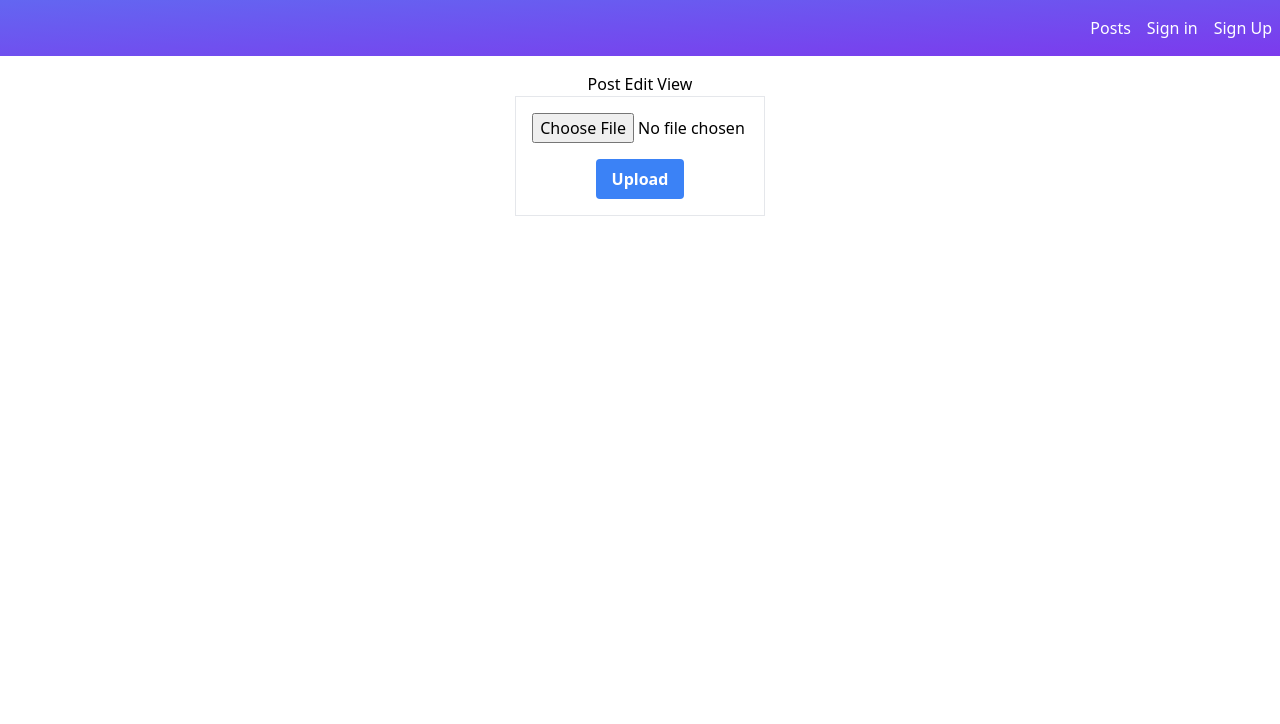
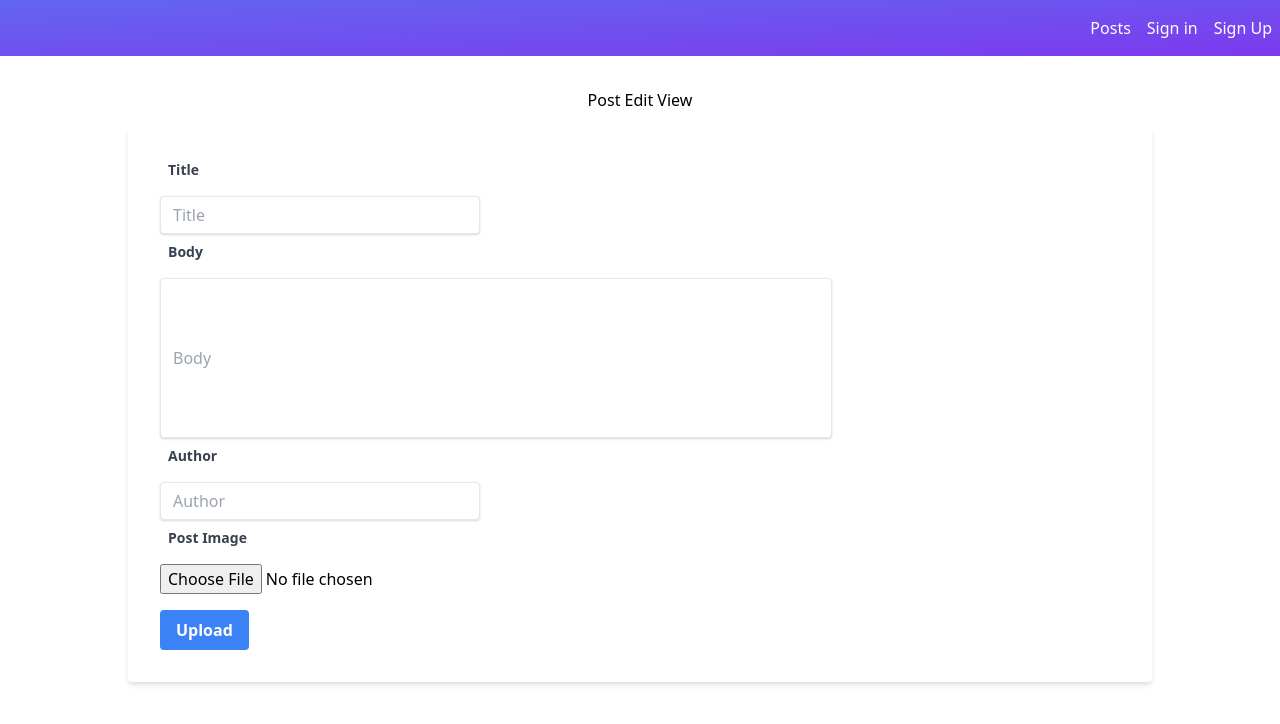
Before and after one commit to sethgabrielbrady/vue-sandragon-fe, a Vue app: page /posts/edit/1 in a window 1280 px wide. Shown: the top 724 px of the page. Built offline with nearby package versions, Linux system fonts and the light colour scheme.

Commit message:
Updates posts edit

```diff
--- a/src/components/Materials/editor.vue
+++ b/src/components/Materials/editor.vue
@@ -1,6 +1,6 @@
 <template>
   <div class="items-center text-center p-4">
-    <h1>Posts edit Page</h1>
+    <h1>Materials edit Page</h1>
     <h2>This will be an admin only view</h2>
   </div>
 </template>
--- a/src/components/Posts/edit.vue
+++ b/src/components/Posts/edit.vue
@@ -1,9 +1,20 @@
 <template>
-  <div class="p-4 text-center">
-    <h1>Post Edit View</h1>
-    <div class="mx-auto border w-1/5 text-center p-4">
-      <form>
+  <div class="p-4 ">
+    <h1 class="text-center p-4">Post Edit View</h1>
+    <div class="w-full max-w-5xl mx-auto">
+      <form class="bg-white shadow-md rounded px-8 pt-6 pb-8 mb-4">
+        <label class="block text-gray-700 text-sm font-bold mb-2 p-2" for="title">Title</label>
+        <input class="max-w-xs shadow appearance-none border rounded w-full py-2 px-3 text-gray-700 leading-tight focus:outline-none focus:shadow-outline" id="post-title" type="text" placeholder="Title">
+
+        <label class="block text-gray-700 text-sm font-bold mb-2 p-2" for="body">Body</label>
+        <input class="max-w-2xl resize resize-y shadow appearance-none border rounded w-full py-2 px-3 text-gray-700 leading-tight focus:outline-none focus:shadow-outline h-40" id="post-body" type="textarea" placeholder="Body">
+
+        <label class="block text-gray-700 text-sm font-bold mb-2 p-2" for="username">Author</label>
+        <input class="max-w-xs shadow appearance-none border rounded w-full py-2 px-3 text-gray-700 leading-tight focus:outline-none focus:shadow-outline" id="post-author" type="text" placeholder="Author">
+
+        <label class="block text-gray-700 text-sm font-bold mb-2 p-2" for="image">Post Image</label>
         <input class="mb-4" type="file" name="image" ref="inputFile" @change=uploadFile()>
+        <br>
         <button class="bg-blue-500 hover:bg-blue-700 text-white font-bold py-2 px-4 rounded" @click=createItem>Upload</button>
       </form>
     </div>
@@ -11,41 +22,43 @@
 </template>
 
 <script>
-//Here I need to store post data into state, maybe?
 export default {
   name: 'Edit',
   data () {
     return {
-      inputPicture: null
+      inputPicture: null,
+      poatId: 1,
+      title: "Title Test 13",
+      body: "Description test",
+      author: "Test Author"
+
     }
   },
   methods: {
-    // Saving the file in our data to send it !
     uploadFile: function() {
       this.inputPicture = this.$refs.inputFile.files[0];
     },
-
-    // Collecting everything inside our FormData object
-    createItem: function() {
-      console.log(this.inputPicture)
+    createItem: function(event) {
       const params = {
         'image': this.inputPicture
       }
 
       let formData = new FormData()
-      // formData.append('image', this.inputPicture)
       Object.entries(params).forEach(
         ([key, value]) => formData.append(key, value)
       )
 
-      formData.forEach((value, key) => {
-        console.log("key %s: value %s", key, value.name);
+      event.preventDefault
+      if(this.inputPicture){
+        this.$http.uploadFile.patch(`/materials/${this.materialId}`, formData)
+      }
+
+      this.$http.plain.patch(`/post/${this.materialId}`, {
+        material: {
+          title: this.title,
+          description: this.description,
+        }
       })
-
-      // Finally, sending the POST request with our beloved Axios
-      this.$http.upload.put('/posts/1',
-        formData
-      )
     }
   }
 }
```
